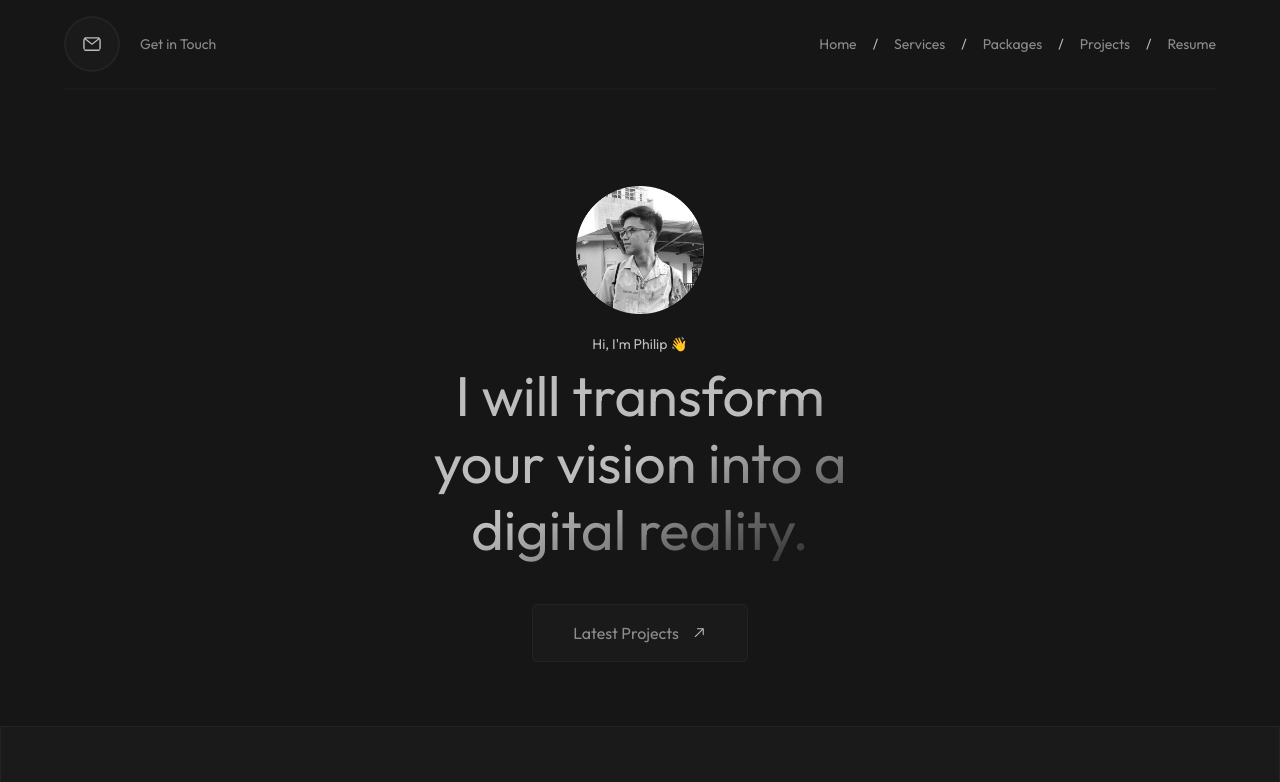
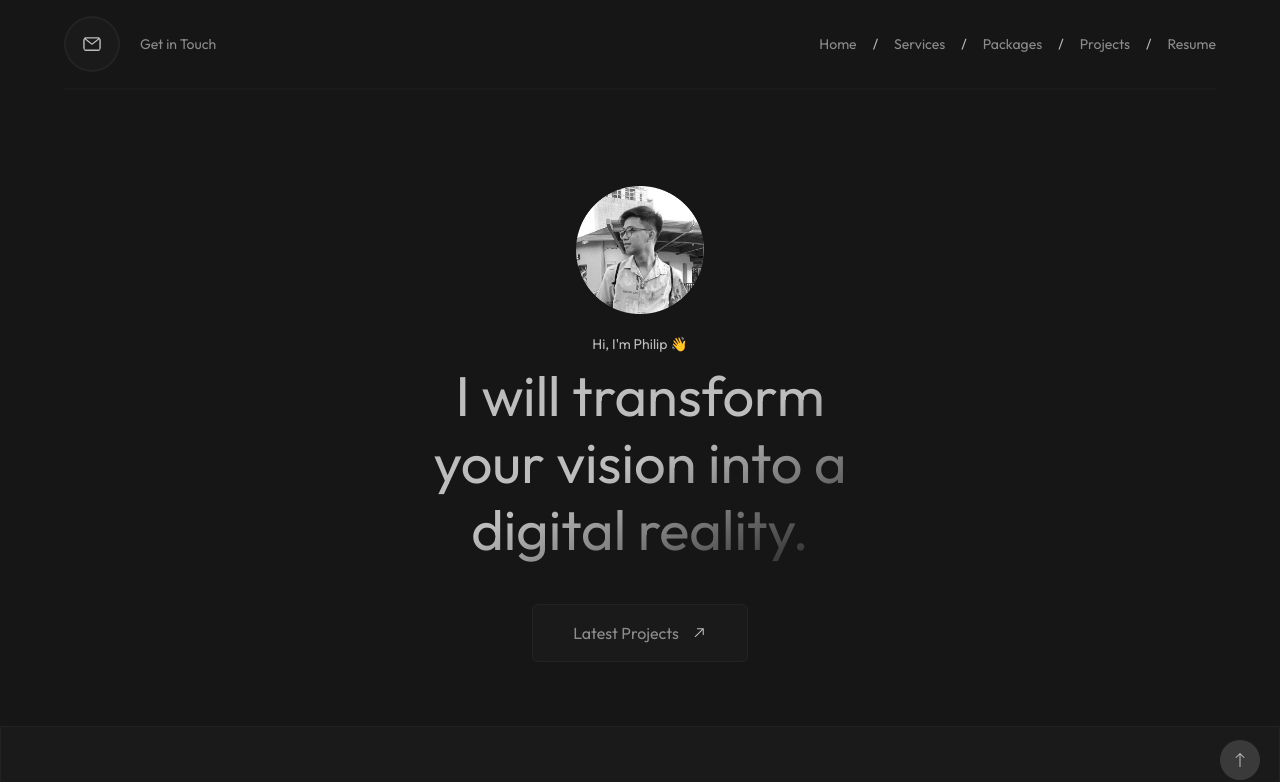
Before and after one commit to philipangeloang/web-port-2.0, a React (Vite) app: page / in a window 1280 px wide. Shown: the top 782 px of the page. Built offline with nearby package versions, Linux system fonts and the light colour scheme.

Commit message:
Added Push to top fixed button

```diff
--- a/src/App.jsx
+++ b/src/App.jsx
@@ -10,7 +10,7 @@ import Projects from "./components/Projects";
 function App() {
   return (
     <>
-      <section className="w-full py-4 px-7">
+      <section id="nav" className="w-full py-4 px-7">
         <Navbar />
       </section>
 
--- a/src/components/Navbar.jsx
+++ b/src/components/Navbar.jsx
@@ -1,5 +1,6 @@
 import { useState } from "react";
 import { AiOutlineMail } from "react-icons/ai";
+import { BsArrowUp } from "react-icons/bs";
 const Navbar = () => {
   const [hamburger, setHamburger] = useState("left-[-100%]");
   return (
@@ -45,29 +46,48 @@ const Navbar = () => {
           <span className="block w-8 h-1 rounded-md bg-main-white/50"></span>
         </div>
 
+        <a
+          href="#nav"
+          className="fixed rounded-full bottom-5 z-10 right-5 h-10 w-10 bg-main-white/20 flex items-center justify-center hover:bg-main-black"
+        >
+          <BsArrowUp />
+        </a>
+
         {hamburger && (
           <div
             className={`fixed top-0 h-screen w-1/2 bg-main-white flex flex-col transition-all duration-300 z-10 ${hamburger} `}
           >
             <a
+              onClick={() => {
+                setHamburger("left-[-100%]");
+              }}
               href="#home"
               className="text-main-black text-sm p-4 border-b border-main-black/10"
             >
               Home
             </a>
             <a
+              onClick={() => {
+                setHamburger("left-[-100%]");
+              }}
               href="#services"
               className="text-main-black text-sm p-4 border-b border-main-black/10"
             >
               Services
             </a>
             <a
+              onClick={() => {
+                setHamburger("left-[-100%]");
+              }}
               href="#packages"
               className="text-main-black text-sm p-4 border-b border-main-black/10"
             >
               Packages
             </a>
             <a
+              onClick={() => {
+                setHamburger("left-[-100%]");
+              }}
               href="#projects"
               className="text-main-black text-sm p-4 border-b border-main-black/10"
             >
```
